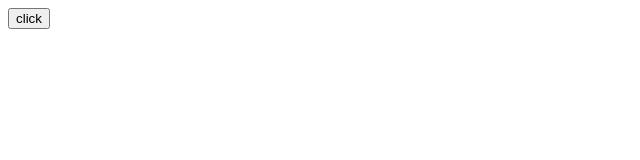
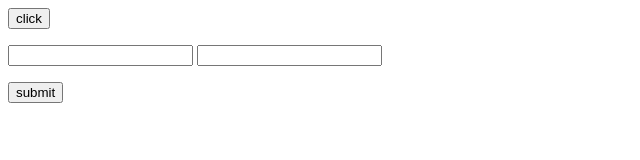
Before and after one commit to budu2906/vitra, a plain HTML site: page vitra/index.html in a window 1280 px wide. Shown: the whole page, without its empty margins (0-640 px from the left). Drawn offline with Linux system fonts and the light colour scheme.

Commit message:
Update index.html

```diff
--- a/vitra/index.html
+++ b/vitra/index.html
@@ -10,6 +10,12 @@
 
     <button onclick="promptFn()">click</button>
     <p id="p-text"></p>
+	<form>
+		<input type="number" step="0.01" id="inputOne"/>
+	<input type="number" step="0.01" id="inputTwo"/>
+	<p id="pila"></p>
+	<button onClick='totalSumFn()' type="button">submit</button>
+</form>
 
     <script src="./main.js"></script>
 </body>
```
